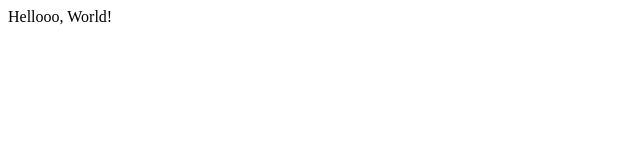
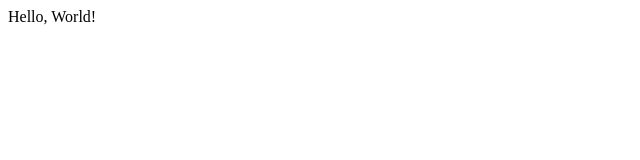
Before and after one commit to Alireza-yahyaei/helloworld, a plain HTML site: page index.html in a window 1280 px wide. Shown: the full height of the page, 0-640 px from the left. Drawn offline with Linux system fonts and the light colour scheme.

Commit message:
Update index.html

```diff
--- a/index.html
+++ b/index.html
@@ -1,6 +1,6 @@
 <!DOCTYPE html>
 <html>
   <body>
-  	Hellooo, World!
+  	Hello, World!
   </body>
 </html>
```
